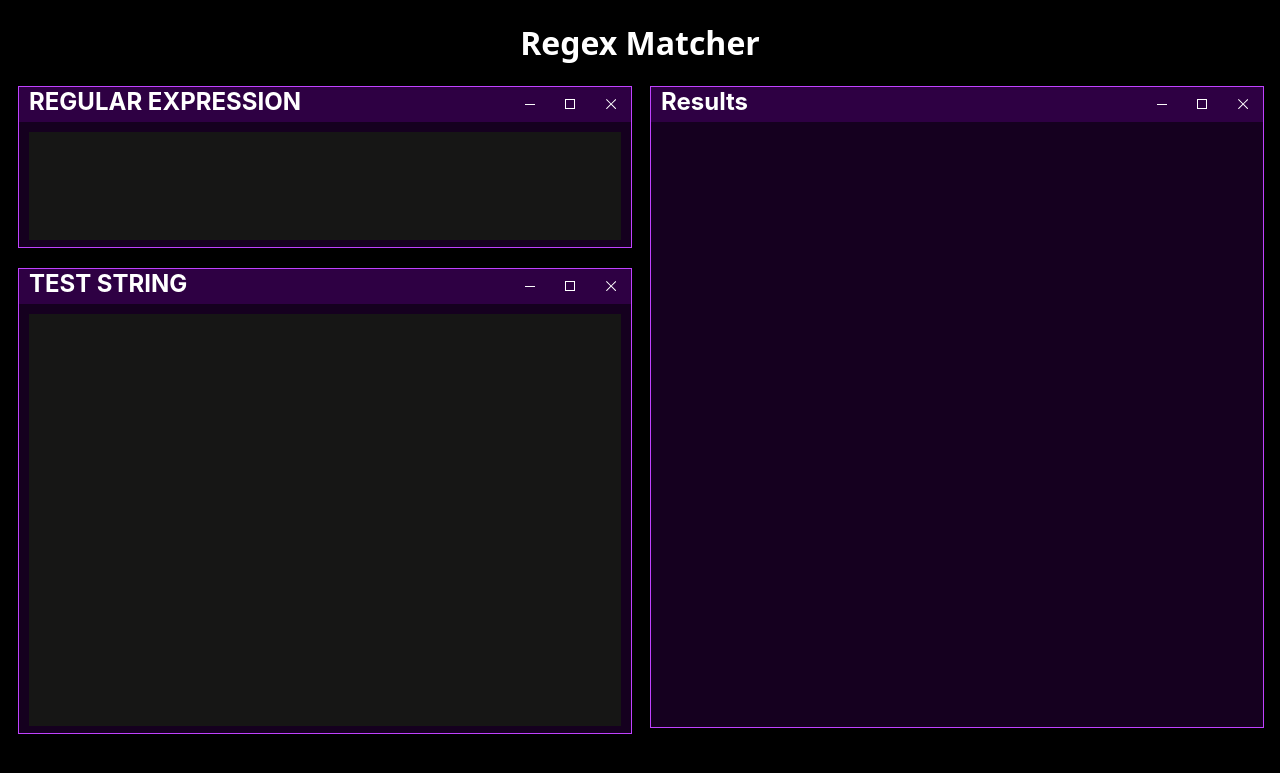
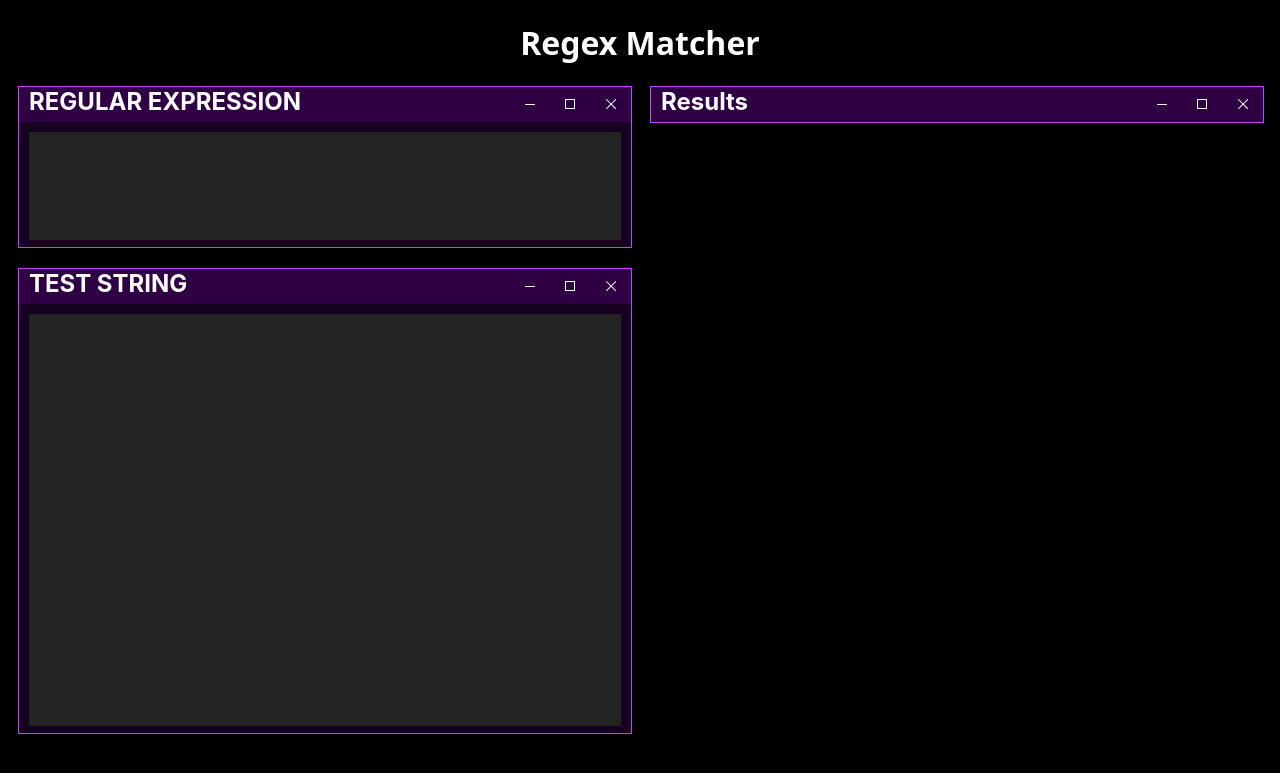
Before and after one commit to himanshu-03/RegEx101, a Flask app: page /regex_matcher in a window 1280 px wide. Shown: the top 773 px of the page. Run offline with Flask 3, Linux system fonts and the light colour scheme.

Commit message:
fixed overflow

```diff
--- a/static/css/regex_matcher.css
+++ b/static/css/regex_matcher.css
@@ -32,11 +32,13 @@
     margin-right: 10px;
     width: calc(100% - 40px); /* Adjust width to allow for margin */
     height: 11vh;
+    font-size: 16px;
+    font-family: system-ui, -apple-system, BlinkMacSystemFont, 'Segoe UI', Roboto, Oxygen, Ubuntu, Cantarell, 'Open Sans', 'Helvetica Neue', sans-serif;
     border: none;
     padding: 10px;
     color: white;
     outline: none;
-    background:rgb(22, 22, 21);
+    background:rgb(35,35,35);
     margin-top: 10px;
   }
 
@@ -45,11 +47,13 @@
     margin-left: 10px;
     width: calc(100% - 40px); /* Adjust width to allow for margin */
     height: 49vh;
+    font-size: 16px;
+    font-family: system-ui, -apple-system, BlinkMacSystemFont, 'Segoe UI', Roboto, Oxygen, Ubuntu, Cantarell, 'Open Sans', 'Helvetica Neue', sans-serif;
     border: none;
     padding: 10px;
     color: white;
     outline: none;
-    background:rgb(22, 22, 21);
+    background:rgb(35, 35, 35);
     margin-top: 10px;
 }
   .left-section {
@@ -62,16 +66,24 @@
 .left-section .card-regex {
     width: 100%;
     height: 20vh;
+    min-height: 20vh;
 }
 
 .left-section .card-test {
     width: 100%;
     height: 58vh;
+    min-height: 58vh;
+}
+
+textarea {
+    resize: none; /* Disable resizing */
+    scrollbar-width: none; /* Firefox */
+    -ms-overflow-style: none; /* Internet Explorer 10+ */
 }
 
 .card, .card-test, .card-regex{
     width: 100%;
-    height: 80vh;
+    height: auto;
     background: #15001f;
     border: 1px solid #c042ff;
     font-size: 14px;
@@ -176,3 +188,7 @@
   .s6 {
     color: #ffff00;
   }
+
+.results {
+  padding-left: 10px;
+}
--- /dev/null
+++ b/static/css/results.css
@@ -0,0 +1,6 @@
+body {
+    background-color: black;
+    color: white;
+    height: 100%;
+    font-family: system-ui, -apple-system, BlinkMacSystemFont, 'Segoe UI', Roboto, Oxygen, Ubuntu, Cantarell, 'Open Sans', 'Helvetica Neue', sans-serif;
+}
--- a/templates/regex_matcher.html
+++ b/templates/regex_matcher.html
@@ -30,7 +30,7 @@
                         </span>
                     </div>
                     <div class="regex-section">
-                        <input type="text" class="input-regex" id="regex_pattern" oninput="updateResults()"></textarea>
+                        <textarea type="text" class="input-regex" id="regex_pattern" oninput="updateResults()"></textarea>
                     </div>
                 </div>
                 <div class="card-test">
@@ -49,7 +49,7 @@
                         </span>
                     </div>
                         <div class="test-string-section">
-                            <input type="text" class="input-test" id="test_string" oninput="updateResults()"></textarea>
+                            <textarea type="text" class="input-test" id="test_string" oninput="updateResults()"></textarea>
                         </div>
                 </div>
             </div>
@@ -70,7 +70,7 @@
                       </span>
                     </div>
                         <div>
-                            <div id="results"></div>
+                            <div id="results" class="results"></div>
                         </div>
                     </div>
                 </div>
--- a/templates/results.html
+++ b/templates/results.html
@@ -5,6 +5,7 @@
 <head>
     <meta charset="UTF-8">
     <meta name="viewport" content="width=device-width, initial-scale=1.0">
+    <link rel="stylesheet" href="{{ url_for('static', filename='css/results.css') }}">
     <title>Regex Matcher - Results</title>
     <style>
         {% set highlight_colors = ['yellow', 'lightblue', 'lightgreen', 'lightpink', 'lightgray'] %}
@@ -45,9 +46,7 @@
             {% set after_match = test_string[end_index:] %}
             <li onmouseover="highlightOriginalText({{ match.start }}, {{ match.end }}, '{{ highlight_colors[loop.index0] }}')" onmouseout="resetOriginalText()">
                 Match: {{ loop.index }},
-                String: {{ match.text }},
-                Matched String: {{ before_match }}
-                <span class="highlight-{{ loop.index0 }}" style="background-color: {{ highlight_colors[loop.index0] }}">{{ match_text }}</span>{{ after_match }}
+                String: {{ match.text }}
             </li>
         {% endfor %}
     </ul>
```
